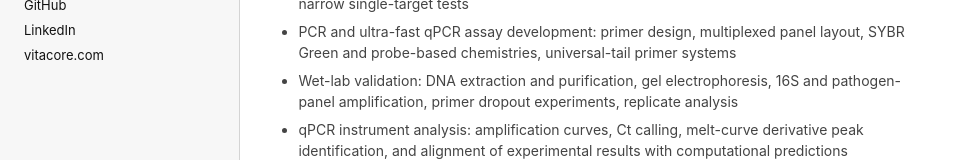
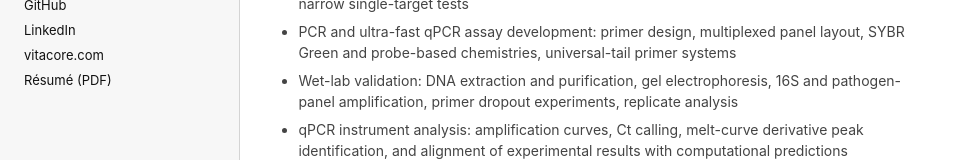
Before and after one commit to 404andrewtaylor/404andrewtaylor.github.io, a website: page index.html in a window 1280 px wide. Shown: the part 349-509 px from the top of the page, without its empty margins (0-972 px from the left). Drawn offline with Linux system fonts and the light colour scheme.

Commit message:
Replace résumé with an updated PDF and remove unused legacy media assets.
Archive copies of the old images and previous résumé remain on the local machine; the site now links a current one-page résumé aligned with the portfolio.

```diff
--- a/index.html
+++ b/index.html
@@ -20,6 +20,7 @@
         <a href="https://github.com/404andrewtaylor" target="_blank" rel="noopener noreferrer">GitHub</a>
         <a href="https://www.linkedin.com/in/404andrewtaylor" target="_blank" rel="noopener noreferrer">LinkedIn</a>
         <a href="https://vitacore.com" target="_blank" rel="noopener noreferrer">vitacore.com</a>
+        <a href="AndrewTaylor_Resume.pdf" download>Résumé (PDF)</a>
       </nav>
       <nav class="section-nav" aria-label="Page sections">
         <a href="#research">Research</a>
```
Also changed, not shown: GradeDistributionPython.png (deleted), TWUlogo.png (deleted), UBClogo.png (deleted), barnacleDistribution.png (deleted), bubbleScreensaver.png (deleted), fractalTree.png (deleted), headshot.png (deleted), iNaturalistPortfolio.png (deleted), image.png (deleted), landscape1.png (deleted), landscape2.png (deleted), twu_flame_gold_2x.png (deleted), vasculature.jpeg (deleted), 2 other files.
